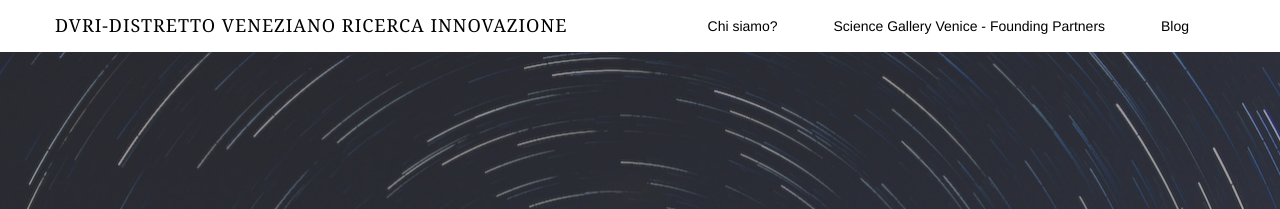
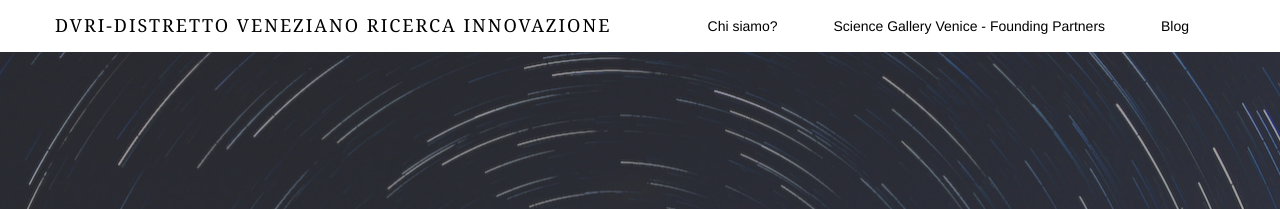
Before and after one commit to simonini/dvri-j-theme, a Jekyll site: the page built from index.html, in a window 1280 px wide. Shown: the top 209 px of the page. Built offline with Jekyll 4.4.1, drawn with Linux system fonts in a browser that asks for light colours.

Commit message:
Update general.sass

```diff
--- a/_sass/general.sass
+++ b/_sass/general.sass
@@ -11,7 +11,7 @@ a:hover
     padding: 0
     margin: 0
     font-family: Georgia
-    letter-spacing: 1px
+    letter-spacing: 2px
   .btn
     padding: 15px
     margin-right: 20px
```
